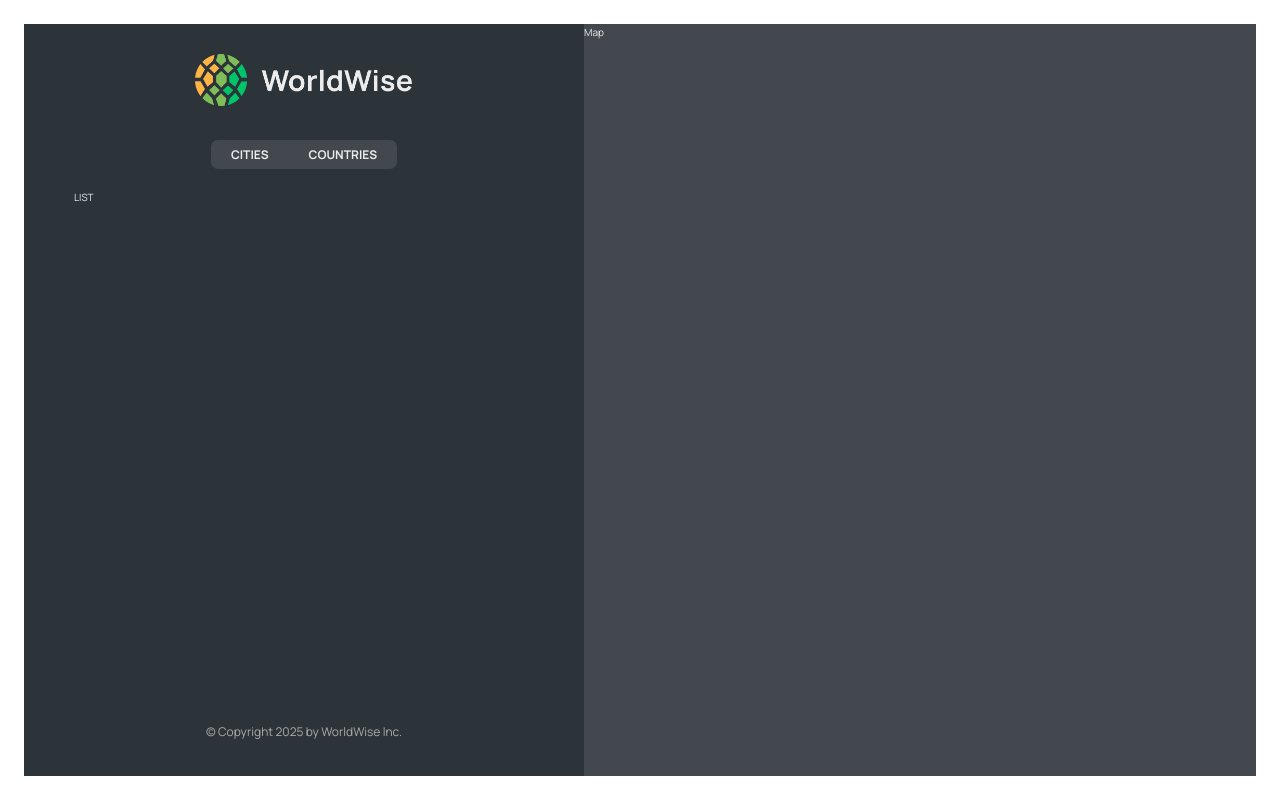
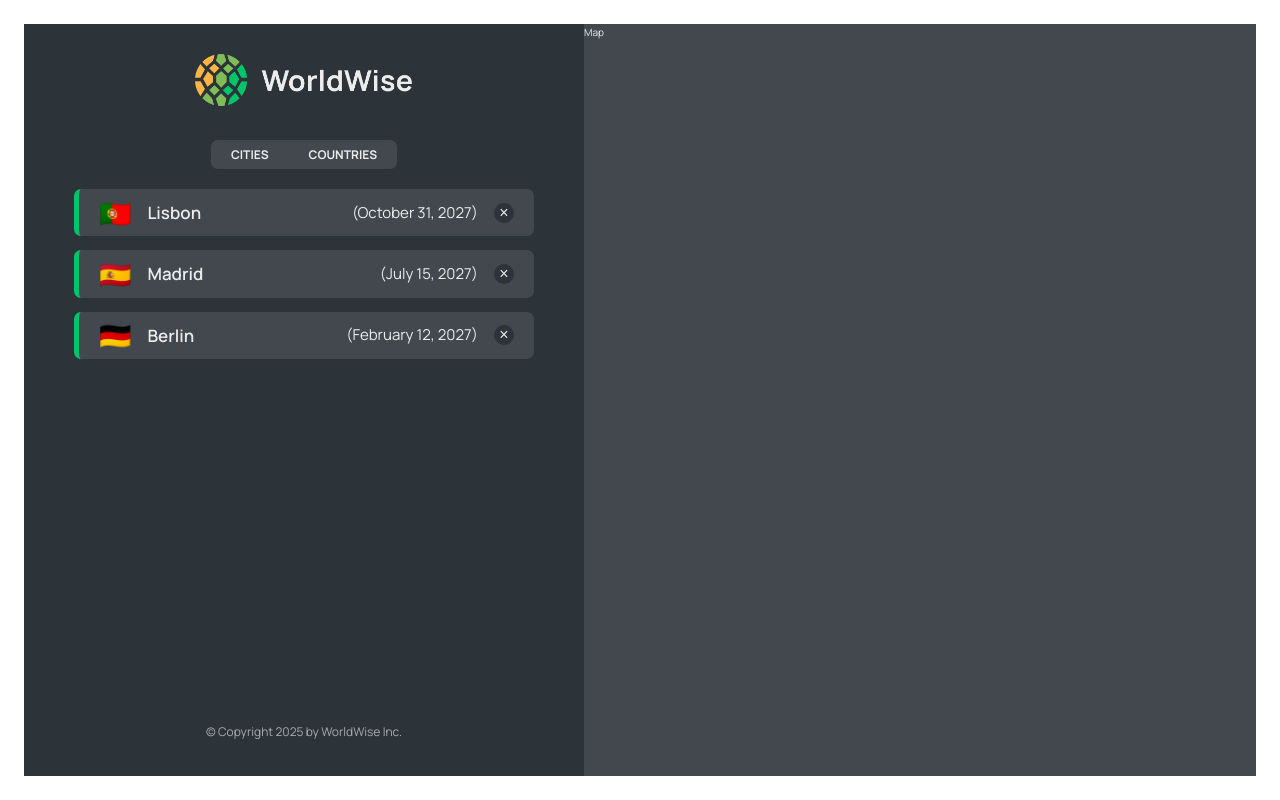
Before and after one commit to alinciprian/world-wise, a React (Vite) app: page /app in a window 1280 px wide. Built offline with nearby package versions, Linux system fonts and the light colour scheme; data requests are answered from the project's data file.

Commit message:
added City item

```diff
--- a/package.json
+++ b/package.json
@@ -7,7 +7,8 @@
     "dev": "vite",
     "build": "vite build",
     "lint": "eslint . --ext js,jsx --report-unused-disable-directives --max-warnings 0",
-    "preview": "vite preview"
+    "preview": "vite preview",
+    "server":"json-server --watch data/cities.json --port 9000 "
   },
   "dependencies": {
     "json-server": "^1.0.0-beta.3",
--- a/src/App.jsx
+++ b/src/App.jsx
@@ -6,8 +6,28 @@
 import PageNotFound from './pages/PageNotFound';
 import Login from './pages/Login';
 import CityList from './components/CityList';
+import { useEffect, useState } from 'react';
+
+const BASE_URL = 'http://localhost:9000';
 
 function App() {
+  const [cities, setCities] = useState([]);
+  const [isLoading, setIsLoading] = useState(false);
+  useEffect(function () {
+    async function fetchCities() {
+      try {
+        setIsLoading(true);
+        const res = await fetch(`${BASE_URL}/cities`);
+        const data = await res.json();
+        setCities(data);
+      } catch {
+        alert('There was an error loading data');
+      } finally {
+        setIsLoading(false);
+      }
+    }
+    fetchCities();
+  }, []);
   return (
     <BrowserRouter>
       <Routes>
@@ -15,8 +35,14 @@
         <Route path="product" element={<Product />} />
         <Route path="pricing" element={<Pricing />} />
         <Route path="app" element={<AppLayout />}>
-          <Route index element={<CityList />} />
-          <Route path="cities" element={<CityList />} />
+          <Route
+            index
+            element={<CityList cities={cities} isLoading={isLoading} />}
+          />
+          <Route
+            path="cities"
+            element={<CityList cities={cities} isLoading={isLoading} />}
+          />
           <Route path="countries" element={<p>COUNTRIES</p>} />
           <Route path="form" element={<p>This is the form</p>} />
         </Route>
--- /dev/null
+++ b/src/components/CityItem.jsx
@@ -0,0 +1,22 @@
+import styles from './CityItem.module.css';
+
+const formatDate = (date) =>
+  new Intl.DateTimeFormat('en', {
+    day: 'numeric',
+    month: 'long',
+    year: 'numeric',
+  }).format(new Date(date));
+
+function CityItem({ city }) {
+  const { cityName, emoji, date } = city;
+  return (
+    <li className={styles.cityItem}>
+      <span className={styles.emoji}>{emoji}</span>
+      <h3 className={styles.name}>{cityName}</h3>
+      <time className={styles.date}>({formatDate(date)})</time>
+      <button className={styles.deleteBtn}>&times;</button>
+    </li>
+  );
+}
+
+export default CityItem;
--- a/src/components/CityList.jsx
+++ b/src/components/CityList.jsx
@@ -1,7 +1,23 @@
+/* eslint-disable react/prop-types */
+import CityItem from './CityItem';
 import styles from './CityList.module.css';
+import Spinner from './Spinner';
+import Message from './Message';
 
-function CityList() {
-  return <div className={styles.cityList}>LIST</div>;
+function CityList({ cities, isLoading }) {
+  if (isLoading) return <Spinner />;
+  if (!cities.length)
+    return (
+      <Message message="Add your first city by clicking on a city on the map" />
+    );
+
+  return (
+    <ul className={styles.cityList}>
+      {cities.map((city) => (
+        <CityItem city={city} key={city.id} />
+      ))}
+    </ul>
+  );
 }
 
 export default CityList;
```
